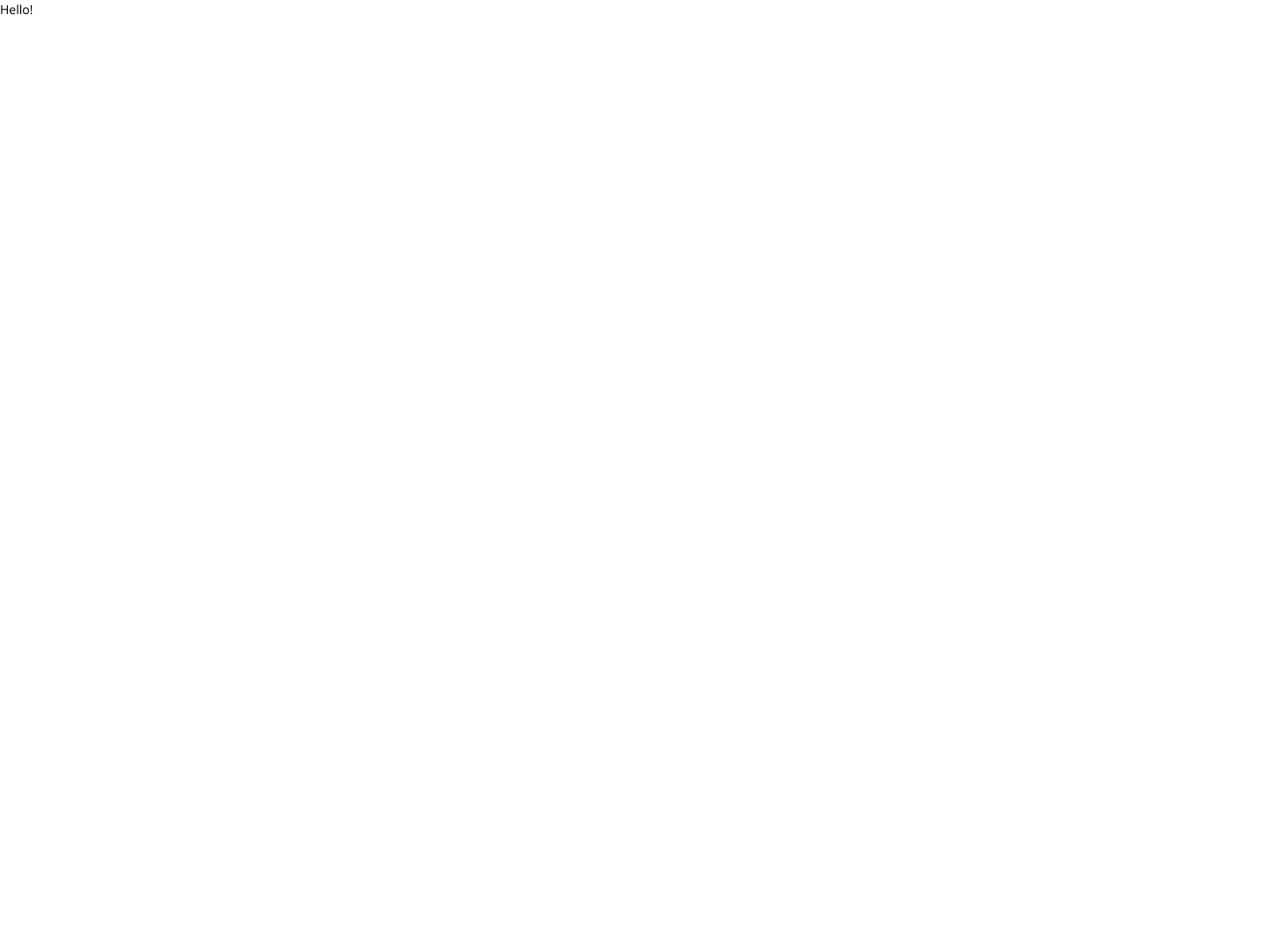
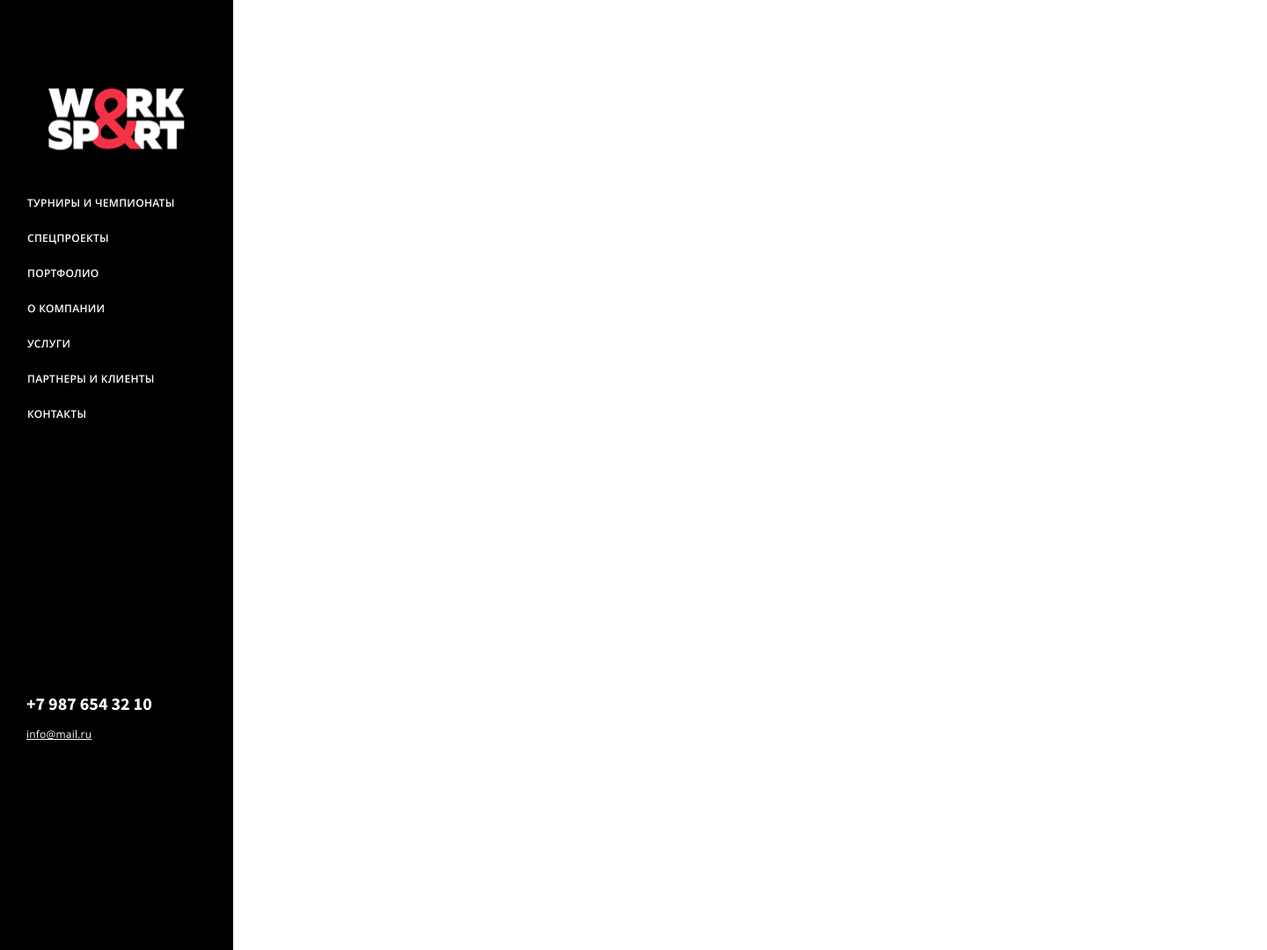
Before and after one commit to katerinarodnykh/work-sport, a plain HTML site: page index.html in a window 1280 px wide. Shown: the whole page at 88% size, 1440 px wide, since content can reach past the window. Before the commit the page ends 800 px from the top, so only its background shows below. Drawn offline with Linux system fonts and the light colour scheme.

Commit message:
Шапка

```diff
--- a/css/style.css
+++ b/css/style.css
@@ -1,6 +1,6 @@
 @font-face {
   font-family: "Open Sans";
-  font-weight: normal;
+  font-weight: 400;
   font-style: normal;
   font-display: swap;
   src: local('Open Sans Regular'), local('OpenSans-Regular'),
@@ -9,13 +9,23 @@
 }
 
 @font-face {
+  font-family: "Open Sans";
+  font-weight: 600;
+  font-style: normal;
+  font-display: swap;
+  src: local('Open Sans SemiBold'), local('OpenSans-SemiBold'),
+  url("fonts/open-sans-600.woff2") format("woff2"),
+  url("fonts/open-sans-600.ttf") format("ttf");
+}
+
+@font-face {
   font-family: "Source Sans Pro";
   font-weight: 700;
   font-style: normal;
   font-display: swap;
   src: local('Source Sans Pro Bold'), local('SourceSansPro-Bold'),
-  url("fonts/source-sans-pro-bold.woff2") format("woff2"),
-  url("fonts/source-sans-pro-bold.ttf") format("ttf");
+  url("fonts/source-sans-pro-700.woff2") format("woff2"),
+  url("fonts/source-sans-pro-700.ttf") format("ttf");
 }
 
 html {
@@ -61,7 +71,11 @@ html {
   font-style: normal;
   font-weight: 400;
   background-color: var(--white);
-  min-width: 1220px;
+  width: 1440px;
+  min-width: 1440px;
+  display: flex;
+  flex-wrap: wrap;
+  margin: 0 auto;
 }
 
 /*.main-container {
@@ -79,3 +93,78 @@ a {
 img {
   max-width: 100%;
 }
+
+.header {
+  width: 265px;
+  flex-shrink: 0;
+}
+
+.header__container {
+  background-color: var(--black);
+  min-height: 1080px;
+  display: flex;
+  flex-direction: column;
+}
+
+.header__logo {
+  margin: 100px 0 40px 0;
+}
+
+.header__logo .logo__img {
+  display: block;
+  margin: 0 auto;
+}
+
+.navigation {
+  width: 100%;
+}
+
+.navigation__link {
+  display: block;
+  font-size: 12px;
+  font-weight: 600;
+  line-height: 40px;
+  letter-spacing: 0.3px;
+  color: var(--white);
+  text-transform: uppercase;
+  padding: 0 0 0 30px;
+  border-left: 1px solid var(--black);
+}
+
+.navigation__link:hover {
+  background-color: var(--white);
+  color: var(--black);
+}
+
+.header__info {
+  margin: 295px 0 0 30px;
+}
+
+.contacts__tel {
+  display: block;
+  font-family: "Source Sans Pro", "Arial", sans-serif;
+  font-size: 20px;
+  font-weight: 700;
+  color: var(--white);
+  line-height: 1.4;
+  margin: 0 0 10px 0;
+}
+
+.contacts__mail {
+  display: block;
+  font-size: 12px;
+  letter-spacing: 0.2px;
+  color: var(--white);
+  text-decoration: underline;
+}
+
+.main-container {
+  flex-shrink: 0;
+  flex-grow: 1;
+  display: flex;
+  flex-direction: column;
+}
+
+.footer {
+  margin: 0 0 auto 0;
+}
--- a/index.html
+++ b/index.html
@@ -9,7 +9,33 @@
 </head>
 <body>
 <main class="main">
-    Hello!
+    <header class="header">
+        <div class="header__container">
+            <a class="logo header__logo" href="#">
+                <img class="logo__img" src="css/img/ws-logo.png" width="155" height="71">
+            </a>
+            <nav class="navigation">
+                <a class="navigation__link" href="#">Турниры и чемпионаты</a>
+                <a class="navigation__link" href="#">Спецпроекты</a>
+                <a class="navigation__link" href="#">Портфолио</a>
+                <a class="navigation__link" href="#">О компании</a>
+                <a class="navigation__link" href="#">Услуги</a>
+                <a class="navigation__link" href="#">Партнеры и клиенты</a>
+                <a class="navigation__link" href="#">Контакты</a>
+            </nav>
+            <section class="header__info">
+                <div class="contacts">
+                    <a class="contacts__tel" href="tel: +7 987 654 32 10">+7 987 654 32 10</a>
+                    <a class="contacts__mail" href="mailto: info@mail.ru">info@mail.ru</a>
+                </div>
+                <div class="socials header__socials"></div>
+            </section>
+        </div>
+    </header>
+    <div class="main-container">
+        <div class="main-content"></div>
+        <footer class="footer"></footer>
+    </div>
 </main>
 </body>
 </html>
```
Also changed, not shown: css/fonts/open-sans-600.ttf (added), css/fonts/open-sans-600.woff2 (added), css/fonts/source-sans-pro-700.ttf (renamed from css/fonts/source-sans-pro-bold.ttf), css/fonts/source-sans-pro-700.woff2 (renamed from css/fonts/source-sans-pro-bold.woff2), css/img/ws-logo.png (added).
